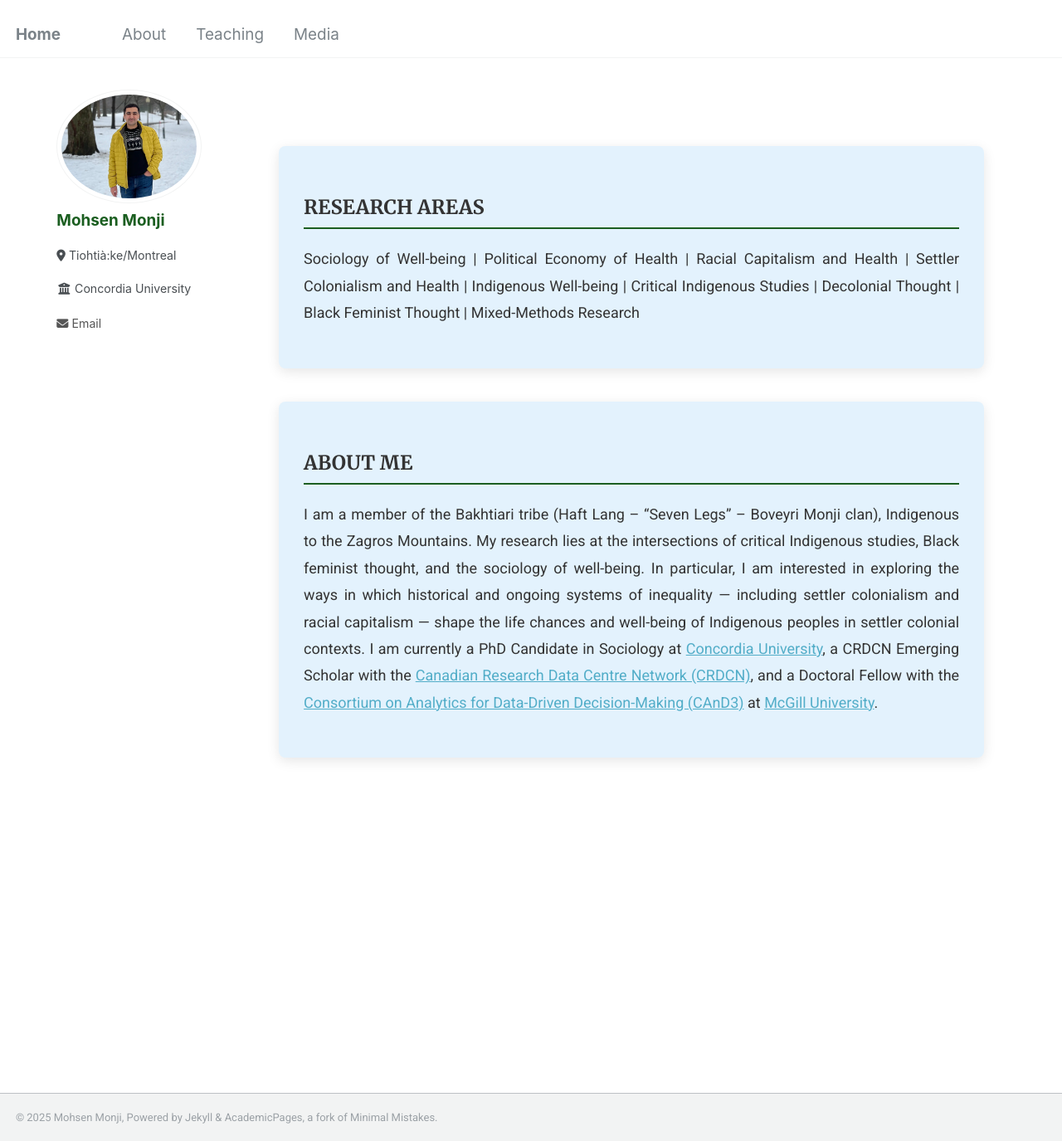
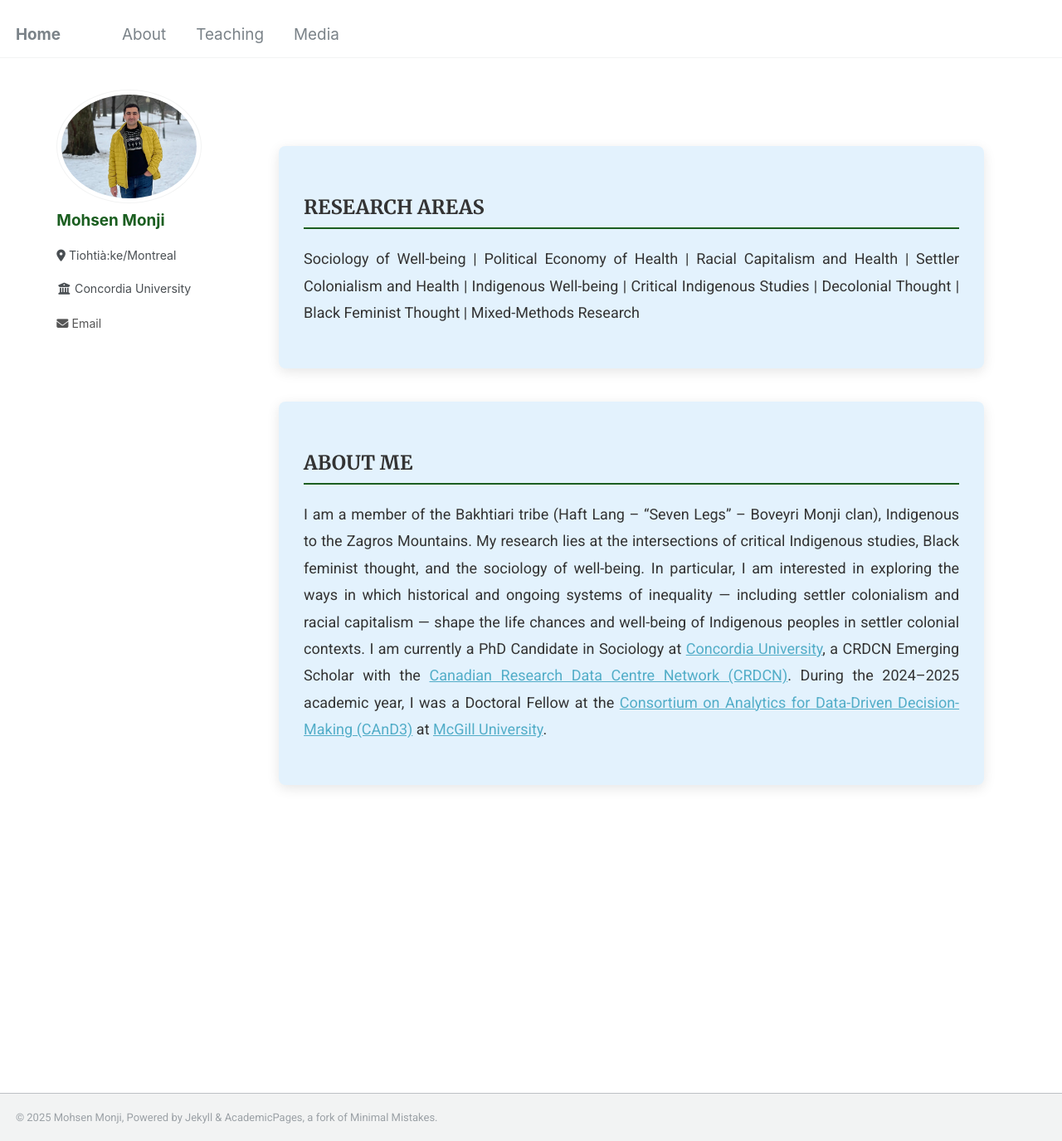
Before and after one commit to Mohsnmonji/mohsnmonji.github.io, a Jekyll site: the page built from about-me.md, in a window 1280 px wide and 1375 px high. Shown: the whole window at 83% size. Built offline with Jekyll 4.4.1, drawn with Linux system fonts in a browser that asks for light colours.

Commit message:
Update about-me.md

```diff
--- a/about-me.md
+++ b/about-me.md
@@ -65,8 +65,8 @@ author_profile: true
     I am a member of the Bakhtiari tribe (Haft Lang – “Seven Legs” – Boveyri Monji clan), Indigenous to the Zagros Mountains. My research lies at the intersections of critical Indigenous studies, Black feminist thought, and the sociology of well-being. In particular, I am interested in exploring the ways in which historical and ongoing systems of inequality — including settler colonialism and racial capitalism — shape the life chances and well-being of Indigenous peoples in settler colonial contexts. I am currently a PhD Candidate in Sociology at
     <a href="https://www.concordia.ca/" target="_blank">Concordia University</a>,
     a CRDCN Emerging Scholar with the
-    <a href="https://crdcn.ca" target="_blank">Canadian Research Data Centre Network (CRDCN)</a>,
-    and a Doctoral Fellow with the
+    <a href="https://crdcn.ca" target="_blank">Canadian Research Data Centre Network (CRDCN)</a>.
+    During the 2024–2025 academic year, I was a Doctoral Fellow at the
     <a href="https://www.mcgill.ca/cand3/" target="_blank">Consortium on Analytics for Data-Driven Decision-Making (CAnD3)</a>
     at <a href="https://www.mcgill.ca/" target="_blank">McGill University</a>.
   </p>
```
